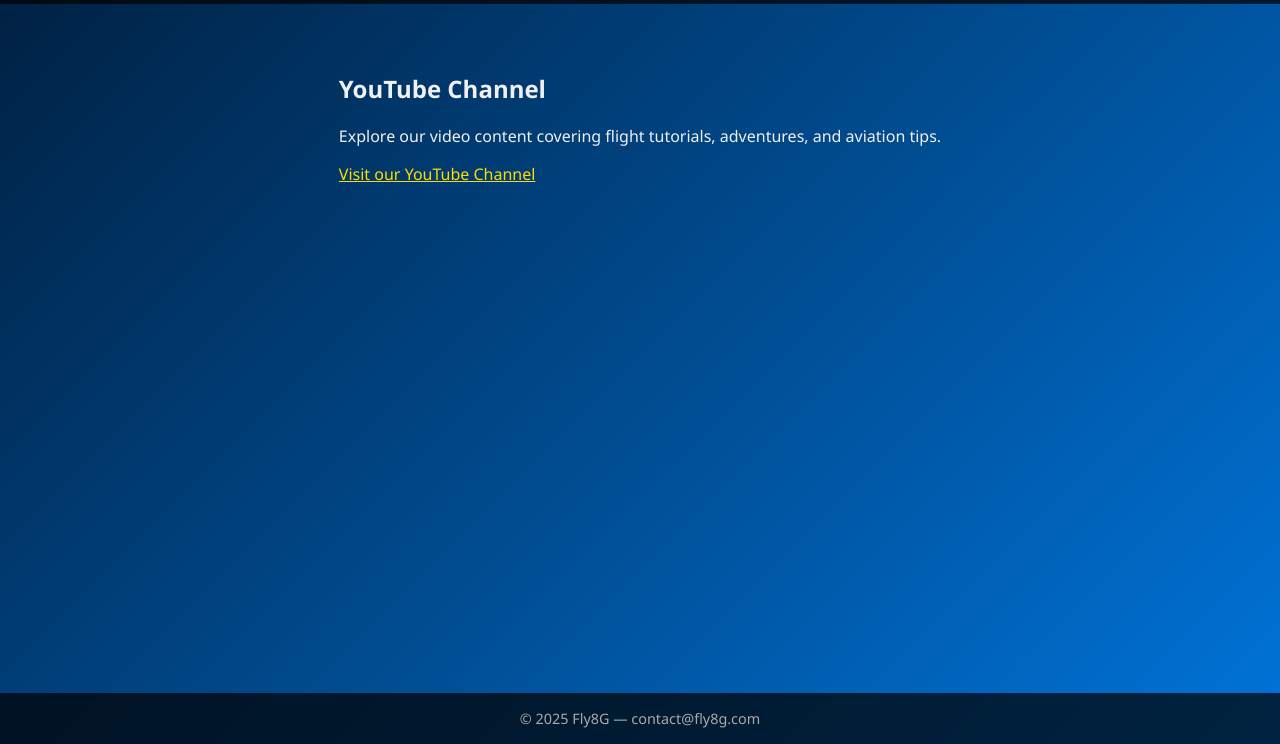
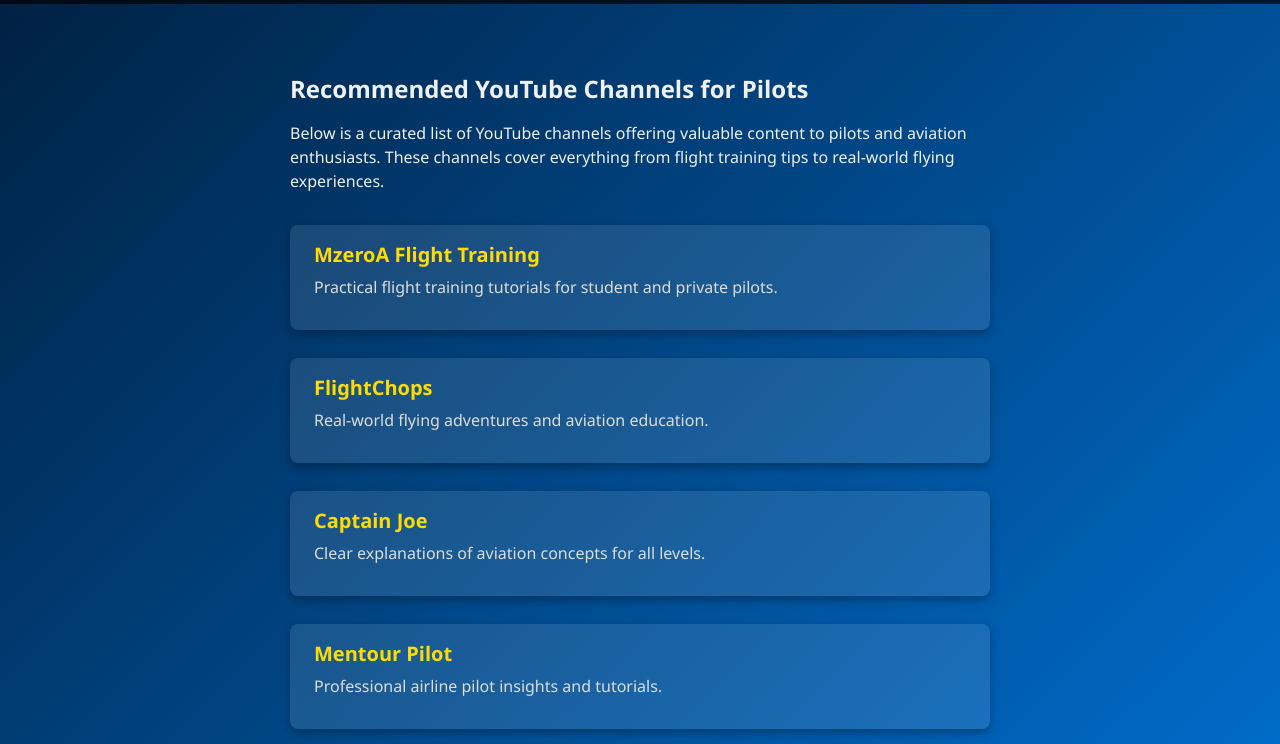
Before and after one commit to fly8gfly/fly8gfly.github.io, an Astro site: page /youtube in a window 1280 px wide. Shown: the part 56-800 px from the top of the page. Built offline with nearby package versions, Linux system fonts and the light colour scheme; Astro itself is replaced by a stand-in of ours.

Commit message:
Update youtube.astro

```diff
--- a/src/pages/youtube.astro
+++ b/src/pages/youtube.astro
@@ -1,13 +1,51 @@
 ---
 import BaseLayout from '../layouts/BaseLayout.astro';
+
+const youtubeChannels = [
+  {
+    name: "MzeroA Flight Training",
+    url: "https://www.youtube.com/user/MzeroAFlightTraining",
+    description: "Practical flight training tutorials for student and private pilots."
+  },
+  {
+    name: "FlightChops",
+    url: "https://www.youtube.com/user/FlightChops",
+    description: "Real-world flying adventures and aviation education."
+  },
+  {
+    name: "Captain Joe",
+    url: "https://www.youtube.com/c/CaptainJoe",
+    description: "Clear explanations of aviation concepts for all levels."
+  },
+  {
+    name: "Mentour Pilot",
+    url: "https://www.youtube.com/c/MentourPilot",
+    description: "Professional airline pilot insights and tutorials."
+  },
+  {
+    name: "P&P Aviation",
+    url: "https://www.youtube.com/c/PPAviation",
+    description: "Flight training and safety tips with a focus on professionalism."
+  },
+];
 ---
 
-<BaseLayout title="Fly8G - YouTube">
-  <h2>YouTube Channel</h2>
-  <p>Explore our video content covering flight tutorials, adventures, and aviation tips.</p>
-  <p>
-    <a href="https://www.youtube.com/channel/YourChannelID" target="_blank" rel="noopener noreferrer" style="color:#FFDC00;">
-      Visit our YouTube Channel
-    </a>
+<BaseLayout title="Fly8G - Recommended YouTube Channels">
+  <h2 style="margin-bottom:1rem;">Recommended YouTube Channels for Pilots</h2>
+  <p style="max-width:700px; line-height:1.5; margin-bottom:2rem;">
+    Below is a curated list of YouTube channels offering valuable content to pilots and aviation enthusiasts. These channels cover everything from flight training tips to real-world flying experiences.
   </p>
+
+  <ul style="list-style:none; padding:0; max-width:700px;">
+    {youtubeChannels.map(channel => (
+      <li style="margin-bottom:1.75rem; background:rgba(255 255 255 / 0.1); padding:1rem 1.5rem; border-radius:8px; box-shadow:0 4px 10px rgba(0,0,0,0.3);">
+        <a href={channel.url} target="_blank" rel="noopener noreferrer" style="font-weight:700; font-size:1.25rem; color:#FFDC00; text-decoration:none;">
+          {channel.name}
+        </a>
+        <p style="margin-top:0.5rem; color:#ddd; font-size:1rem;">
+          {channel.description}
+        </p>
+      </li>
+    ))}
+  </ul>
 </BaseLayout>
```
